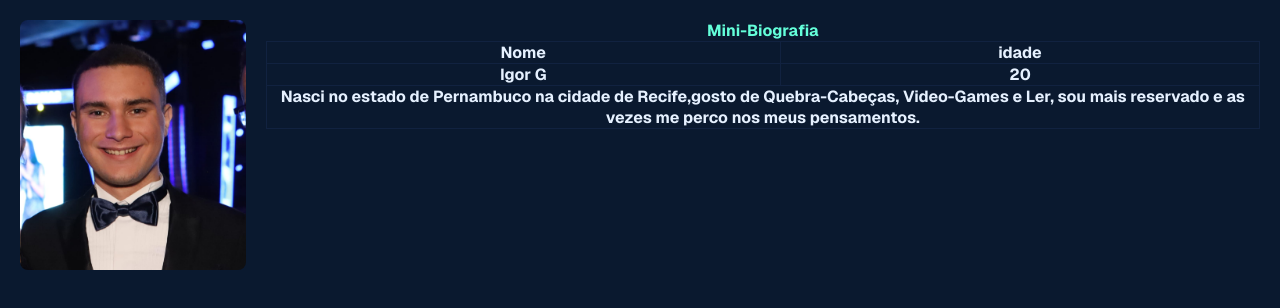
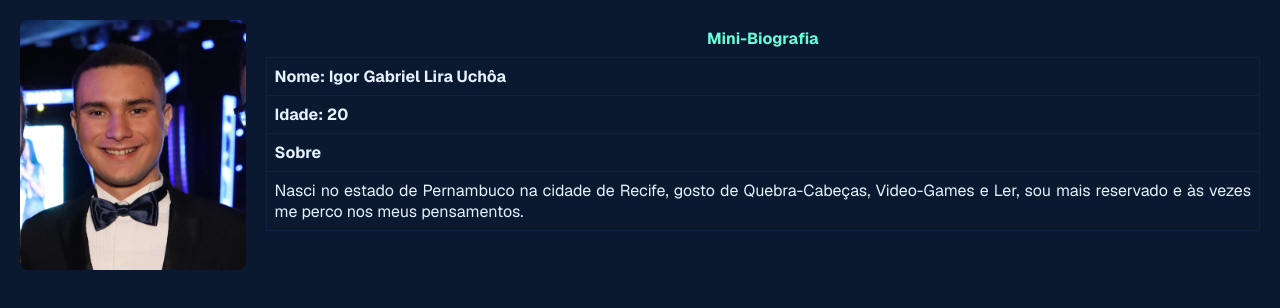
Before and after one commit to Igor2427/Atividade-individual1, a Next.js app in the folder avaliacao/: page / in a window 1280 px wide. Shown: the top 308 px of the page. Built offline with nearby package versions, Linux system fonts and the light colour scheme.

Commit message:
concertando o tamanho

```diff
--- a/avaliacao/app/page.js
+++ b/avaliacao/app/page.js
@@ -14,12 +14,25 @@ export default function Home() {
 
 
       <table border="1" style={{ borderCollapse: "collapse" }}>
-        <caption> Mini-Biografia </caption>
+        <caption style={{ captionSide: "top", fontWeight: "bold", padding: "8px" }}>
+          Mini-Biografia
+        </caption>
         <tbody>
-        <tr><th> Nome </th><th> idade</th></tr>
-        <tr><th> Igor G </th><th> 20</th></tr>
-        <tr><th colSpan="2">Nasci no estado de Pernambuco na cidade de Recife,gosto de Quebra-Cabeças, Video-Games e Ler, sou mais reservado e as vezes me perco nos meus pensamentos.</th></tr>
-      </tbody>
+          <tr>
+            <th style={{ padding: "8px", textAlign: "left" }}>Nome: Igor Gabriel Lira Uchôa</th>
+          </tr>
+          <tr>
+            <th style={{ padding: "8px", textAlign: "left" }}>Idade: 20</th>
+          </tr>
+          <tr>
+            <th style={{ padding: "8px", textAlign: "left" }}>Sobre</th>
+          </tr>
+          <tr>
+            <td style={{ padding: "8px", textAlign: "justify" }}>
+              Nasci no estado de Pernambuco na cidade de Recife, gosto de Quebra-Cabeças, Video-Games e Ler, sou mais reservado e às vezes me perco nos meus pensamentos.
+            </td>
+          </tr>
+        </tbody>
       </table>
     </div>
 
```
